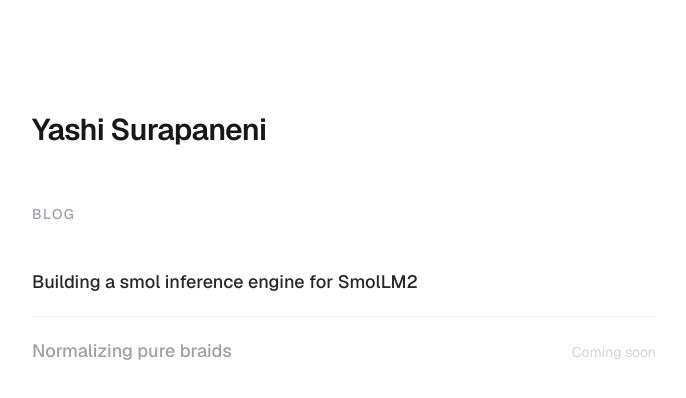
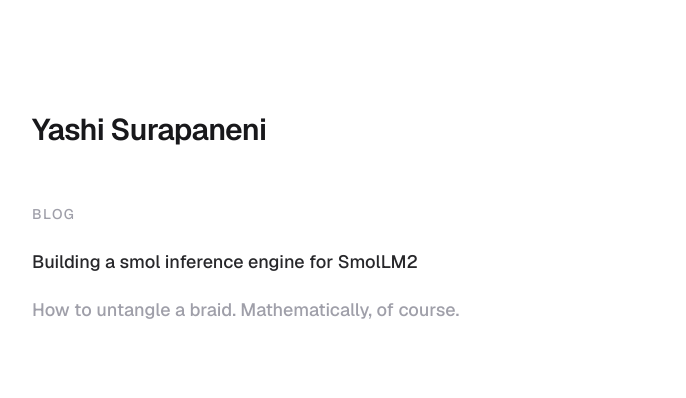
Before and after one commit to yashibuilds/yashi-site, a Next.js app: page / in a window 1280 px wide. Shown: the top 398 px of the page, without its empty margins (296-982 px from the left). Built offline with nearby package versions, Linux system fonts and the light colour scheme.

Commit message:
Simplify blog list and retitle draft post
Co-authored-by: yashibuilds <yashibuilds@gmail.com>

```diff
--- a/app/page.tsx
+++ b/app/page.tsx
@@ -14,23 +14,19 @@ export default function Home() {
         <h2 className="text-sm font-medium uppercase tracking-widest text-zinc-400 dark:text-zinc-500">
           Blog
         </h2>
-        <ul className="mt-6 flex flex-col divide-y divide-zinc-100 dark:divide-zinc-800/80">
+        <ul className="mt-6 flex flex-col gap-5">
           {posts.map((post) => (
             <li key={post.slug}>
               {post.draft ? (
-                <div className="flex items-baseline justify-between gap-6 py-5">
-                  <span className="text-lg font-medium text-zinc-400 dark:text-zinc-600">
-                    {post.title}
-                  </span>
-                  <span className="shrink-0 text-sm text-zinc-300 dark:text-zinc-700">
-                    Coming soon
-                  </span>
-                </div>
+                <span className="text-lg font-medium text-zinc-400 dark:text-zinc-600">
+                  {post.title}
+                </span>
               ) : (
-                <Link href={`/blog/${post.slug}`} className="group block py-5">
-                  <span className="text-lg font-medium text-zinc-800 underline-offset-4 group-hover:underline dark:text-zinc-200">
-                    {post.title}
-                  </span>
+                <Link
+                  href={`/blog/${post.slug}`}
+                  className="text-lg font-medium text-zinc-800 underline-offset-4 hover:underline dark:text-zinc-200"
+                >
+                  {post.title}
                 </Link>
               )}
             </li>
--- a/lib/posts.ts
+++ b/lib/posts.ts
@@ -17,8 +17,8 @@ export const posts: Post[] = [
       "Making each step of LLM inference more intuitive, one smol model at a time.",
   },
   {
-    slug: "normalizing-pure-braids",
-    title: "Normalizing pure braids",
+    slug: "how-to-untangle-a-braid",
+    title: "How to untangle a braid. Mathematically, of course.",
     description: "Coming soon.",
     draft: true,
   },
```
